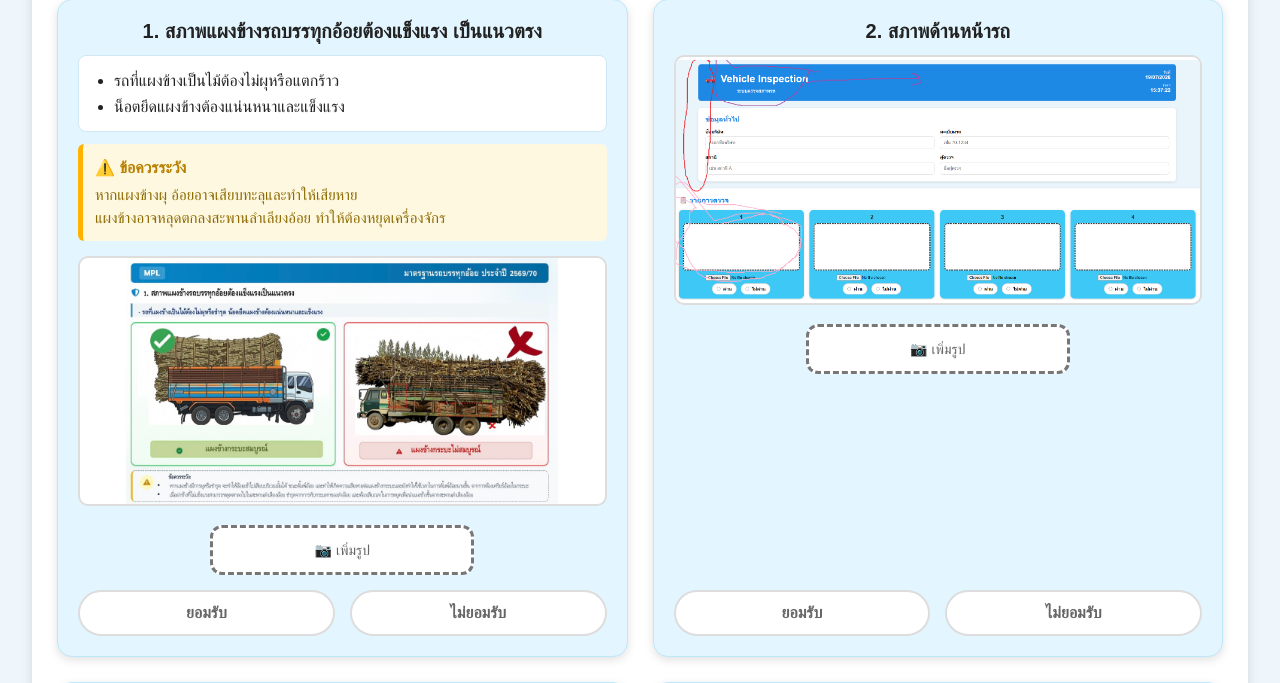
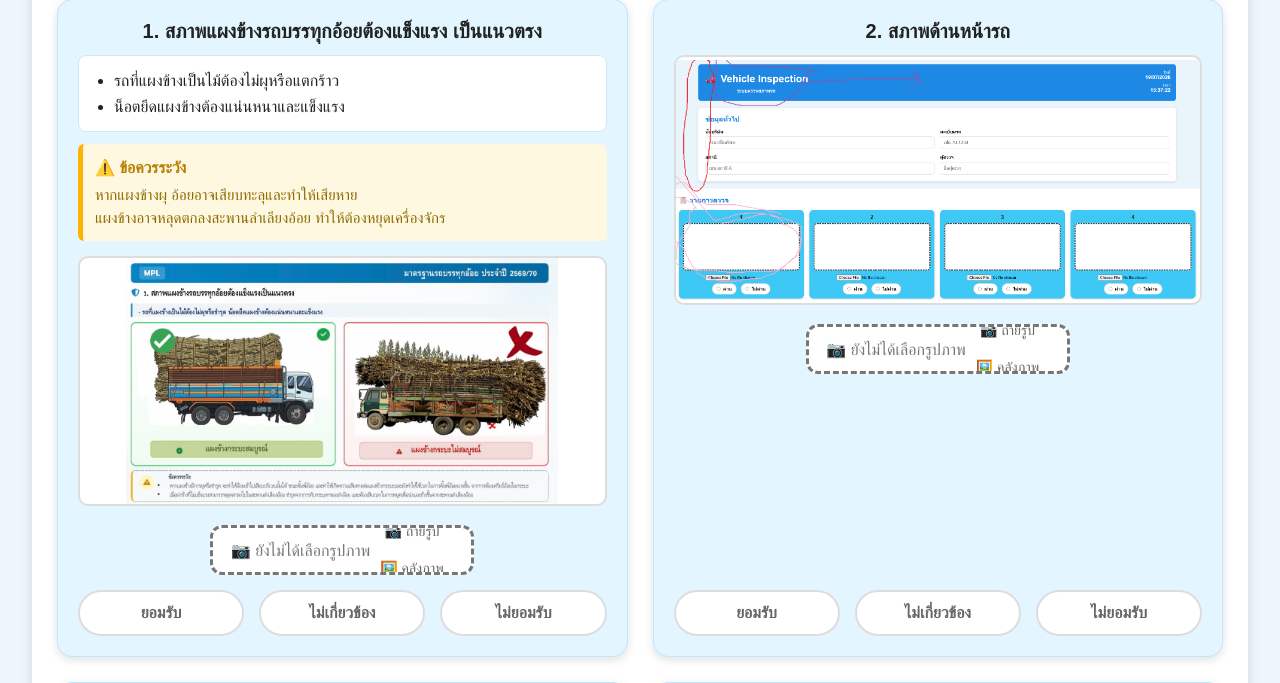
Before and after one commit to fapraw/vehicle-inspection-system, a Flask app: page / in a window 1280 px wide. Shown: the part 555-1238 px from the top of the page. Run offline with Flask 3, Linux system fonts and the light colour scheme.

Commit message:
อีกแล้ววว

```diff
--- a/templates/index.html
+++ b/templates/index.html
@@ -5,7 +5,6 @@
     <meta charset="UTF-8">
     <meta name="viewport" content="width=device-width, initial-scale=1.0">
     <title>Vehicle Inspection</title>
-
     <link rel="stylesheet" href="{{ url_for('static', filename='style.css') }}">
 </head>
 
@@ -13,10 +12,7 @@
 
 <div class="container">
 
-    <!-- ==========================
-            STEP 1
-    =========================== -->
-
+    <!-- ========================== STEP 1 =========================== -->
     <div class="step active" id="step1">
 
         <!-- Header -->
@@ -25,7 +21,6 @@
                 <h1>🚗 Vehicle Inspection</h1>
                 <p>ระบบตรวจสภาพรถ</p>
             </div>
-
             <div class="header-right">
                 <div class="datetime">
                     <label>วันที่</label>
@@ -64,138 +59,137 @@
         <!-- รายการตรวจ (1-4) -->
         <div class="card">
             <h2>📋 รายการตรวจ (1-4)</h2>
-
             <div class="inspection-grid">
 
-                <!-- ==================== รายการตรวจที่ 1 ==================== -->
-                <div class="inspection-card">
+                <!-- รายการตรวจที่ 1 -->
+                <div class="inspection-card" id="card1">
                     <h3>1. สภาพแผงข้างรถบรรทุกอ้อยต้องแข็งแรง เป็นแนวตรง</h3>
-
-                    <!-- รายละเอียดหัวข้อ -->
                     <div class="inspection-details">
                         <ul>
                             <li>รถที่แผงข้างเป็นไม้ต้องไม่ผุหรือแตกร้าว</li>
                             <li>น็อตยึดแผงข้างต้องแน่นหนาและแข็งแรง</li>
                         </ul>
                     </div>
-
-                    <!-- กรอบเตือนสีเหลือง -->
                     <div class="warning-box">
                         <strong>⚠️ ข้อควรระวัง</strong>
                         <p>หากแผงข้างผุ อ้อยอาจเสียบทะลุและทำให้เสียหาย</p>
                         <p>แผงข้างอาจหลุดตกลงสะพานลำเลียงอ้อย ทำให้ต้องหยุดเครื่องจักร</p>
                     </div>
-
-                    <!-- รูปตัวอย่าง -->
                     <div class="example-box">
-                        <img src="{{ url_for('static', filename='images/item1.png') }}" alt="ตัวอย่างสภาพแผงข้าง" class="example-image">
+                        <img src="{{ url_for('static', filename='images/item1.png') }}" class="example-image">
                     </div>
 
-                    <!-- อัปโหลดรูปพร้อม Preview -->
+                    <!-- อัปโหลดรูป -->
                     <div class="image-box">
-                        <label for="photo1" class="upload-btn">
+                        <div class="preview-container">
                             <img id="preview1" class="preview-image" style="display: none;">
-                            <span id="placeholder1">📷 เพิ่มรูป </span>
-                        </label>
-                        <input type="file" id="photo1" accept="image/*" capture="environment" onchange="previewImage(this, 1)" hidden>
+                            <span id="placeholder1" style="color:#777;">📷 ยังไม่ได้เลือกรูปภาพ</span>
+                        </div>
+                        <div class="upload-btn-group">
+                            <label for="camera1" class="upload-btn">📷 ถ่ายรูป</label>
+                            <input type="file" id="camera1" accept="image/*" capture="environment" onchange="handleImageUpload(this, 1)" hidden>
+
+                            <label for="gallery1" class="upload-btn upload-btn-gallery">🖼️ คลังภาพ</label>
+                            <input type="file" id="gallery1" accept="image/*" onchange="handleImageUpload(this, 1)" hidden>
+                        </div>
                     </div>
 
-                    <!-- ปุ่ม ยอมรับ (เขียว) / ไม่ยอมรับ (แดง) -->
+                    <!-- ปุ่มสถานะ (ล็อคไว้ก่อนอัปโหลดรูป) -->
                     <div class="status-buttons">
-                        <input type="radio" id="accept1" name="status1" value="ยอมรับ" class="status-btn-check">
-                        <label for="accept1" class="btn-status btn-accept">ยอมรับ</label>
+                        <input type="radio" id="accept1" name="status1" value="ยอมรับ" class="status-btn-check" disabled>
+                        <label for="accept1" class="btn-status btn-accept disabled-label">ยอมรับ</label>
 
-                        <input type="radio" id="reject1" name="status1" value="ไม่ยอมรับ" class="status-btn-check">
-                        <label for="reject1" class="btn-status btn-reject">ไม่ยอมรับ</label>
+                        <input type="radio" id="na1" name="status1" value="ไม่เกี่ยวข้อง" class="status-btn-check" disabled>
+                        <label for="na1" class="btn-status btn-na disabled-label">ไม่เกี่ยวข้อง</label>
+
+                        <input type="radio" id="reject1" name="status1" value="ไม่ยอมรับ" class="status-btn-check" disabled>
+                        <label for="reject1" class="btn-status btn-reject disabled-label">ไม่ยอมรับ</label>
                     </div>
                 </div>
-                <!-- ======================================================== -->
 
-                <!-- รายการตรวจที่ 2-4 (วนลูปจาก items) -->
+                <!-- รายการตรวจที่ 2-4 -->
                 {% for item in items[1:4] %}
                 {% set no = loop.index + 1 %}
-                <div class="inspection-card">
+                <div class="inspection-card" id="card{{ no }}">
                     <h3>{{ no }}. {{ item.title }}</h3>
-
                     <div class="example-box">
                         <img src="{{ url_for('static', filename='images/item' ~ no ~ '.png') }}" class="example-image">
                     </div>
 
-                   <div class="image-box">
+                    <div class="image-box">
+                        <div class="preview-container">
+                            <img id="preview{{ no }}" class="preview-image" style="display: none;">
+                            <span id="placeholder{{ no }}" style="color:#777;">📷 ยังไม่ได้เลือกรูปภาพ</span>
+                        </div>
+                        <div class="upload-btn-group">
+                            <label for="camera{{ no }}" class="upload-btn">📷 ถ่ายรูป</label>
+                            <input type="file" id="camera{{ no }}" accept="image/*" capture="environment" onchange="handleImageUpload(this, {{ no }})" hidden>
 
-    <label class="upload-btn" onclick="chooseImage(1)">
-        <img id="preview1" class="preview-image" style="display:none;">
-        <span id="placeholder1">
-            📷 เพิ่มรูป
-        </span>
-    </label>
-
-    <input type="file"
-           id="camera1"
-           accept="image/*"
-           capture="environment"
-           onchange="previewImage(this,1)"
-           hidden>
-
-    <input type="file"
-           id="gallery1"
-           accept="image/*"
-           onchange="previewImage(this,1)"
-           hidden>
-
-</div>
+                            <label for="gallery{{ no }}" class="upload-btn upload-btn-gallery">🖼️ คลังภาพ</label>
+                            <input type="file" id="gallery{{ no }}" accept="image/*" onchange="handleImageUpload(this, {{ no }})" hidden>
+                        </div>
+                    </div>
 
                     <div class="status-buttons">
-                        <input type="radio" id="accept{{ no }}" name="status{{ no }}" value="ยอมรับ" class="status-btn-check">
-                        <label for="accept{{ no }}" class="btn-status btn-accept">ยอมรับ</label>
+                        <input type="radio" id="accept{{ no }}" name="status{{ no }}" value="ยอมรับ" class="status-btn-check" disabled>
+                        <label for="accept{{ no }}" class="btn-status btn-accept disabled-label">ยอมรับ</label>
 
-                        <input type="radio" id="reject{{ no }}" name="status{{ no }}" value="ไม่ยอมรับ" class="status-btn-check">
-                        <label for="reject{{ no }}" class="btn-status btn-reject">ไม่ยอมรับ</label>
+                        <input type="radio" id="na{{ no }}" name="status{{ no }}" value="ไม่เกี่ยวข้อง" class="status-btn-check" disabled>
+                        <label for="na{{ no }}" class="btn-status btn-na disabled-label">ไม่เกี่ยวข้อง</label>
+
+                        <input type="radio" id="reject{{ no }}" name="status{{ no }}" value="ไม่ยอมรับ" class="status-btn-check" disabled>
+                        <label for="reject{{ no }}" class="btn-status btn-reject disabled-label">ไม่ยอมรับ</label>
                     </div>
                 </div>
-                {% endfor %}
+                {% endfor %} <!-- 👈 มี endfor ปิดถูกต้อง -->
 
             </div>
 
             <div class="page-button">
                 <button class="next-btn" onclick="nextStep()">Next →</button>
             </div>
+        </div>
+    </div>
 
-        </div>
-
-    </div>
-    <!-- END STEP 1 -->
-
-    <!-- ==========================
-            STEP 2
-    =========================== -->
+    <!-- ========================== STEP 2 =========================== -->
     <div class="step" id="step2">
         <div class="card">
             <h2>📋 รายการตรวจ (5-8)</h2>
             <div class="inspection-grid">
                 {% for item in items[4:8] %}
                 {% set no = loop.index + 4 %}
-                <div class="inspection-card">
+                <div class="inspection-card" id="card{{ no }}">
                     <h3>{{ no }}. {{ item.title }}</h3>
                     <div class="example-box">
                         <img src="{{ url_for('static', filename='images/item' ~ no ~ '.png') }}" class="example-image">
                     </div>
+
                     <div class="image-box">
-                        <label for="photo{{ no }}" class="upload-btn">
+                        <div class="preview-container">
                             <img id="preview{{ no }}" class="preview-image" style="display: none;">
-                            <span id="placeholder{{ no }}">📷 เพิ่มรูป</span>
-                        </label>
-                        <input type="file" id="photo{{ no }}" accept="image/*" capture="environment" onchange="previewImage(this, {{ no }})" hidden>
+                            <span id="placeholder{{ no }}" style="color:#777;">📷 ยังไม่ได้เลือกรูปภาพ</span>
+                        </div>
+                        <div class="upload-btn-group">
+                            <label for="camera{{ no }}" class="upload-btn">📷 ถ่ายรูป</label>
+                            <input type="file" id="camera{{ no }}" accept="image/*" capture="environment" onchange="handleImageUpload(this, {{ no }})" hidden>
+
+                            <label for="gallery{{ no }}" class="upload-btn upload-btn-gallery">🖼️ คลังภาพ</label>
+                            <input type="file" id="gallery{{ no }}" accept="image/*" onchange="handleImageUpload(this, {{ no }})" hidden>
+                        </div>
                     </div>
+
                     <div class="status-buttons">
-                        <input type="radio" id="accept{{ no }}" name="status{{ no }}" value="ยอมรับ" class="status-btn-check">
-                        <label for="accept{{ no }}" class="btn-status btn-accept">ยอมรับ</label>
+                        <input type="radio" id="accept{{ no }}" name="status{{ no }}" value="ยอมรับ" class="status-btn-check" disabled>
+                        <label for="accept{{ no }}" class="btn-status btn-accept disabled-label">ยอมรับ</label>
 
-                        <input type="radio" id="reject{{ no }}" name="status{{ no }}" value="ไม่ยอมรับ" class="status-btn-check">
-                        <label for="reject{{ no }}" class="btn-status btn-reject">ไม่ยอมรับ</label>
+                        <input type="radio" id="na{{ no }}" name="status{{ no }}" value="ไม่เกี่ยวข้อง" class="status-btn-check" disabled>
+                        <label for="na{{ no }}" class="btn-status btn-na disabled-label">ไม่เกี่ยวข้อง</label>
+
+                        <input type="radio" id="reject{{ no }}" name="status{{ no }}" value="ไม่ยอมรับ" class="status-btn-check" disabled>
+                        <label for="reject{{ no }}" class="btn-status btn-reject disabled-label">ไม่ยอมรับ</label>
                     </div>
                 </div>
-                {% endfor %}
+                {% endfor %} <!-- 👈 ปิดลูปถูกต้อง -->
             </div>
 
             <div class="page-button-between">
@@ -204,38 +198,46 @@
             </div>
         </div>
     </div>
-    <!-- END STEP 2 -->
 
-    <!-- ==========================
-            STEP 3
-    =========================== -->
+    <!-- ========================== STEP 3 =========================== -->
     <div class="step" id="step3">
         <div class="card">
             <h2>📋 รายการตรวจ (9-12)</h2>
             <div class="inspection-grid">
                 {% for item in items[8:12] %}
                 {% set no = loop.index + 8 %}
-                <div class="inspection-card">
+                <div class="inspection-card" id="card{{ no }}">
                     <h3>{{ no }}. {{ item.title }}</h3>
                     <div class="example-box">
                         <img src="{{ url_for('static', filename='images/item' ~ no ~ '.png') }}" class="example-image">
                     </div>
+
                     <div class="image-box">
-                        <label for="photo{{ no }}" class="upload-btn">
+                        <div class="preview-container">
                             <img id="preview{{ no }}" class="preview-image" style="display: none;">
-                            <span id="placeholder{{ no }}">📷 เพิ่มรูป</span>
-                        </label>
-                        <input type="file" id="photo{{ no }}" accept="image/*" capture="environment" onchange="previewImage(this, {{ no }})" hidden>
+                            <span id="placeholder{{ no }}" style="color:#777;">📷 ยังไม่ได้เลือกรูปภาพ</span>
+                        </div>
+                        <div class="upload-btn-group">
+                            <label for="camera{{ no }}" class="upload-btn">📷 ถ่ายรูป</label>
+                            <input type="file" id="camera{{ no }}" accept="image/*" capture="environment" onchange="handleImageUpload(this, {{ no }})" hidden>
+
+                            <label for="gallery{{ no }}" class="upload-btn upload-btn-gallery">🖼️ คลังภาพ</label>
+                            <input type="file" id="gallery{{ no }}" accept="image/*" onchange="handleImageUpload(this, {{ no }})" hidden>
+                        </div>
                     </div>
+
                     <div class="status-buttons">
-                        <input type="radio" id="accept{{ no }}" name="status{{ no }}" value="ยอมรับ" class="status-btn-check">
-                        <label for="accept{{ no }}" class="btn-status btn-accept">ยอมรับ</label>
+                        <input type="radio" id="accept{{ no }}" name="status{{ no }}" value="ยอมรับ" class="status-btn-check" disabled>
+                        <label for="accept{{ no }}" class="btn-status btn-accept disabled-label">ยอมรับ</label>
 
-                        <input type="radio" id="reject{{ no }}" name="status{{ no }}" value="ไม่ยอมรับ" class="status-btn-check">
-                        <label for="reject{{ no }}" class="btn-status btn-reject">ไม่ยอมรับ</label>
+                        <input type="radio" id="na{{ no }}" name="status{{ no }}" value="ไม่เกี่ยวข้อง" class="status-btn-check" disabled>
+                        <label for="na{{ no }}" class="btn-status btn-na disabled-label">ไม่เกี่ยวข้อง</label>
+
+                        <input type="radio" id="reject{{ no }}" name="status{{ no }}" value="ไม่ยอมรับ" class="status-btn-check" disabled>
+                        <label for="reject{{ no }}" class="btn-status btn-reject disabled-label">ไม่ยอมรับ</label>
                     </div>
                 </div>
-                {% endfor %}
+                {% endfor %} <!-- 👈 ปิดลูปถูกต้อง -->
             </div>
         </div>
 
@@ -266,6 +268,5 @@
 </div>
 
 <script src="{{ url_for('static', filename='script.js') }}"></script>
-
 </body>
 </html>
```
